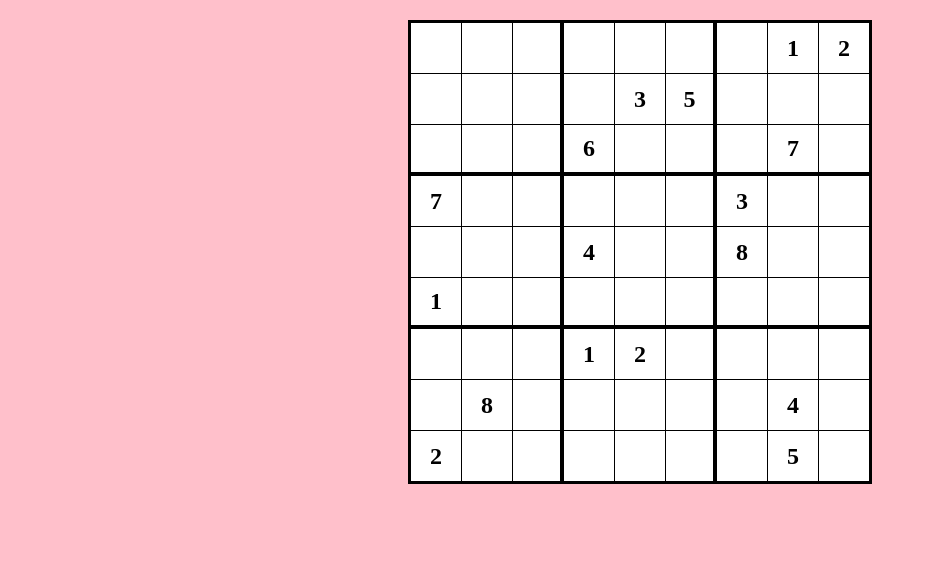
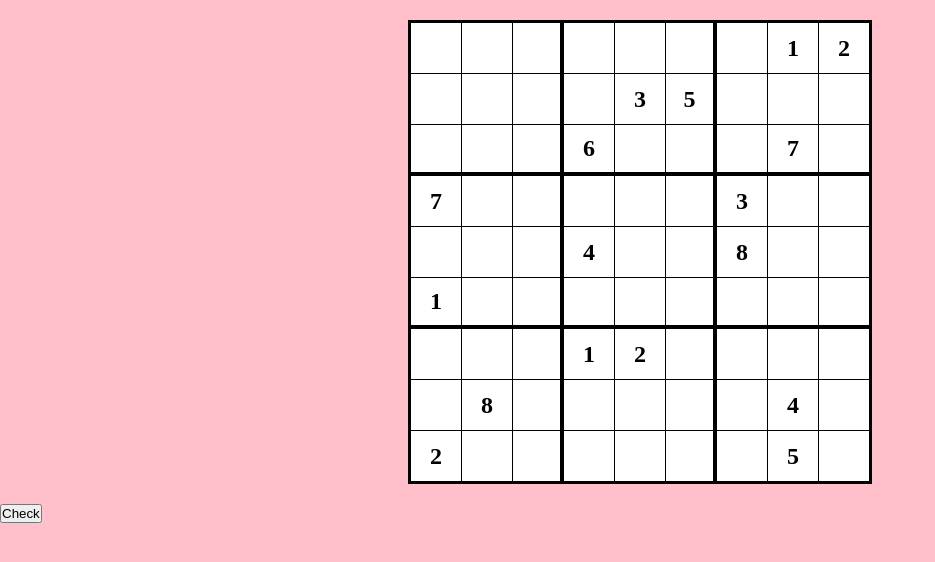
Before and after one commit to stefanozuffi/react-sudoku, a React (Vite) app: page / in a window 1280 px wide. Shown: the top 562 px of the page, without its empty margins (0-935 px from the left). Built offline with nearby package versions, Linux system fonts and the light colour scheme.

Commit message:
implementation of a first solution checker

```diff
--- a/src/App.jsx
+++ b/src/App.jsx
@@ -1,7 +1,6 @@
 import Board from "./assets/components/Board"
 
 function App() {
-
 
   return (
     <>
--- a/src/assets/components/Board.jsx
+++ b/src/assets/components/Board.jsx
@@ -3,6 +3,8 @@ import emptyBoard from "../data/initialBoard"
 import { puzzles, thisPuzzle, FromPuzzleToBoard } from "../data/examples"
 import Cell from "./Cell"
 import updateCell from "../utils/updateCell"
+import CheckSolution from "./CheckSolution"
+import { bruteCheck } from "../utils/isSolution"
 
 export default function Board() {
     const [board, setBoard] = useState(thisPuzzle)
@@ -12,7 +14,14 @@ export default function Board() {
     function handleCellClick(e) {
 
         const id = e.currentTarget.getAttribute('data-id')
+        const cell = board.find(c => c.id === id)
+
+        if (cell.isInitial) {
+            setSelectedCellID(null)
+        } else {
             setSelectedCellID(id)
+        }
+
 
     }
 
@@ -48,17 +57,27 @@ export default function Board() {
     }, [])
 
 
+    //To handle debug brute check for mistakes
+    function debugHandleClick() {
+        bruteCheck(board)
+    }
+
     return(
+        <div>
             <div className="board">
                 {board.map(cell =>
                     <Cell
                         id={cell.id}
                         value={cell.value}
-                    isinitial={cell.isInitial}
+                        isInitial={cell.isInitial}
+                        isSelected={cell.id === selectedCellID}
                         handleClick={handleCellClick}
                         key={cell.id}/>
                     )
                 }
             </div>
+            <CheckSolution handleCheck={debugHandleClick}/>
+        </div>
+
     )
 }
--- a/src/assets/components/Cell.jsx
+++ b/src/assets/components/Cell.jsx
@@ -1,7 +1,7 @@
 export default function Cell(props) {
 
     return(
-        <div className="cell" id={props.id} value={props.value} onClick={props.handleClick} data-id={props.id}>
+        <div className={`cell ${props.isInitial ? 'initial' : 'toFill'} ${props.isSelected ? 'selected' : ''}`} id={props.id} value={props.value} onClick={props.handleClick} data-id={props.id}>
             {props.value ? <span> {props.value} </span> : <span></span>}
         </div>
     )
--- /dev/null
+++ b/src/assets/components/CheckSolution.jsx
@@ -0,0 +1,8 @@
+import { EnnaCells,bruteCheck } from "../utils/isSolution"
+
+export default function CheckSolution(props) {
+
+    return(
+        <button onClick={props.handleCheck}>Check</button>
+    )
+}
--- a/src/assets/data/examples.js
+++ b/src/assets/data/examples.js
@@ -178,7 +178,7 @@ export function FromPuzzleToBoard(puzzle) {
                     row,
                     col,
                     value: thisValue !== 0 ? thisValue : null,
-                    isInitial: thisValue ==! 0
+                    isInitial: thisValue !== 0
                 }
         }
            )
--- /dev/null
+++ b/src/assets/utils/isSolution.js
@@ -0,0 +1,71 @@
+export const EnnaCells = []
+for (let row=0; row < 9; row = row+3) {
+    for (let col=0; col < 9; col = col+3) {
+        const ennaCell = []
+        for (let k=0; k<3; k++) {
+            for (let j=0; j<3; j++) {
+                const cell = {
+                    row: row+k,
+                    col: col+j
+                }
+                ennaCell.push(cell)
+            }
+        }
+        EnnaCells.push(ennaCell)
+    }
+}
+
+
+
+
+export function bruteCheck(board) {
+
+    //Debug
+    // const firstCell = board[0]
+    // const firstEnnaEmpty = EnnaCells.find(ennaCell =>
+    //     ennaCell.some(otherCell => otherCell.row === firstCell.row && otherCell.col === otherCell.col))
+    // const firstEnnaCell = board.filter(otherCell => firstEnnaEmpty.some(emptyCell => emptyCell.row ===otherCell.row && emptyCell.col === otherCell.col))
+
+    // console.log(EnnaCells)
+    // console.log(firstEnnaEmpty)
+    // console.log(firstEnnaCell)
+    //End Debug
+
+    let mistakes = 0
+
+    //Control Loop
+    for (let i=0; i<board.length; i++) {
+
+        const cell = board[i]
+        const cellRow = board.filter(otherCell => cell.row === otherCell.row)
+        const cellCol = board.filter(otherCell => cell.col === otherCell.col)
+
+        const EnnaCellEmpty = EnnaCells.find(ennaCell =>
+            ennaCell.some(otherCell => otherCell.row === cell.row && otherCell.col === cell.col))
+        const EnnaCell = board.filter(otherCell => EnnaCellEmpty.some(emptyCell => emptyCell.row === otherCell.row && emptyCell.col === otherCell.col))
+
+        if (cell.value) {
+            if (
+            !cellRow.every(otherCell => cell.col !== otherCell.col ? cell.value !== otherCell.value : true)
+            || !cellCol.every(otherCell => cell.row !== otherCell.row ? cell.value !== otherCell.value : true)
+            || !EnnaCell.every(otherCell => cell.col !== otherCell.col || cell.row !== otherCell.row ? cell.value !== otherCell.value : true)
+            ) {
+                mistakes += 1
+                // console.log('value', board[i].value, 'row', board[i].row)
+                // console.log('ARRAYSSSSSS')
+                // console.log(cellRow, cellCol, EnnaCell)
+            }
+        }
+    }
+
+    if (mistakes > 0) {
+        alert('There is a mistake!')
+        return false
+    } else {
+        console.log('No Mistake Found')
+        if (board.every(cell => cell.value)) {
+            console.log('You solved it!')
+            return true
+        }
+    }
+}
--- a/src/index.css
+++ b/src/index.css
@@ -47,3 +47,16 @@ body {
     .cell:nth-child(n+46):nth-child(-n+54) {
       border-bottom: 3px solid #000;
     }
+
+.cell:hover {
+  background-color: rgb(207, 194, 194);
+}
+
+.toFill {
+  font-weight: 100;
+  color: gray;
+}
+
+.selected {
+  background-color: lightblue;
+}
```
Lines whose indentation alone changed are shown as unchanged.
